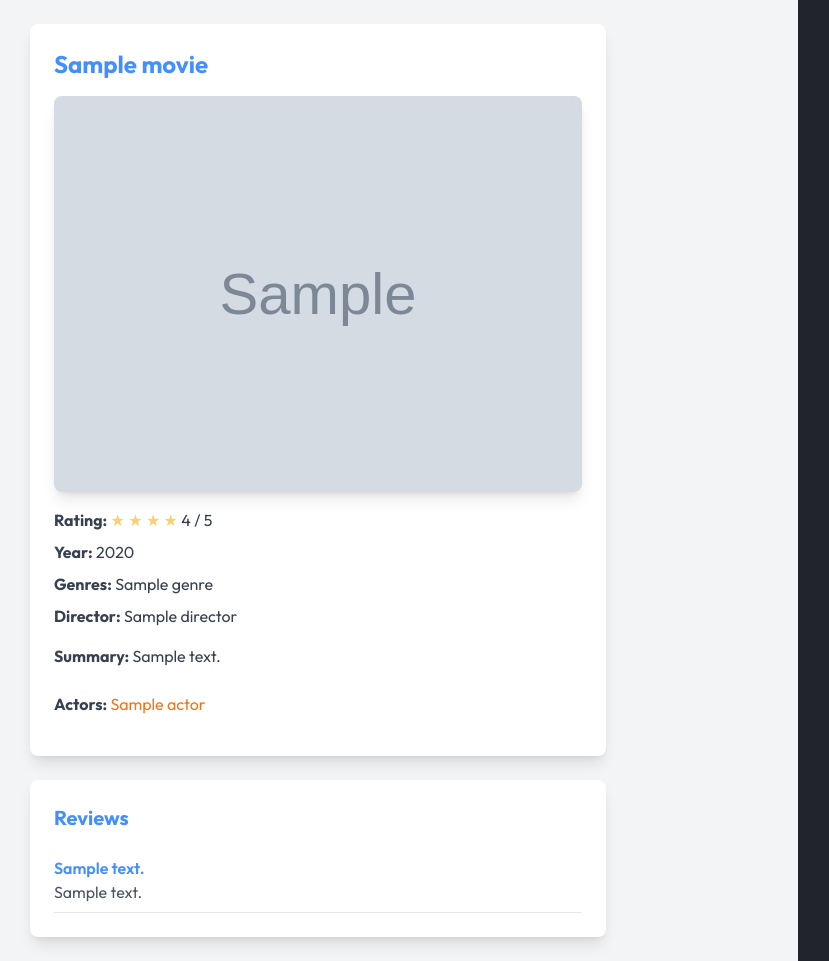
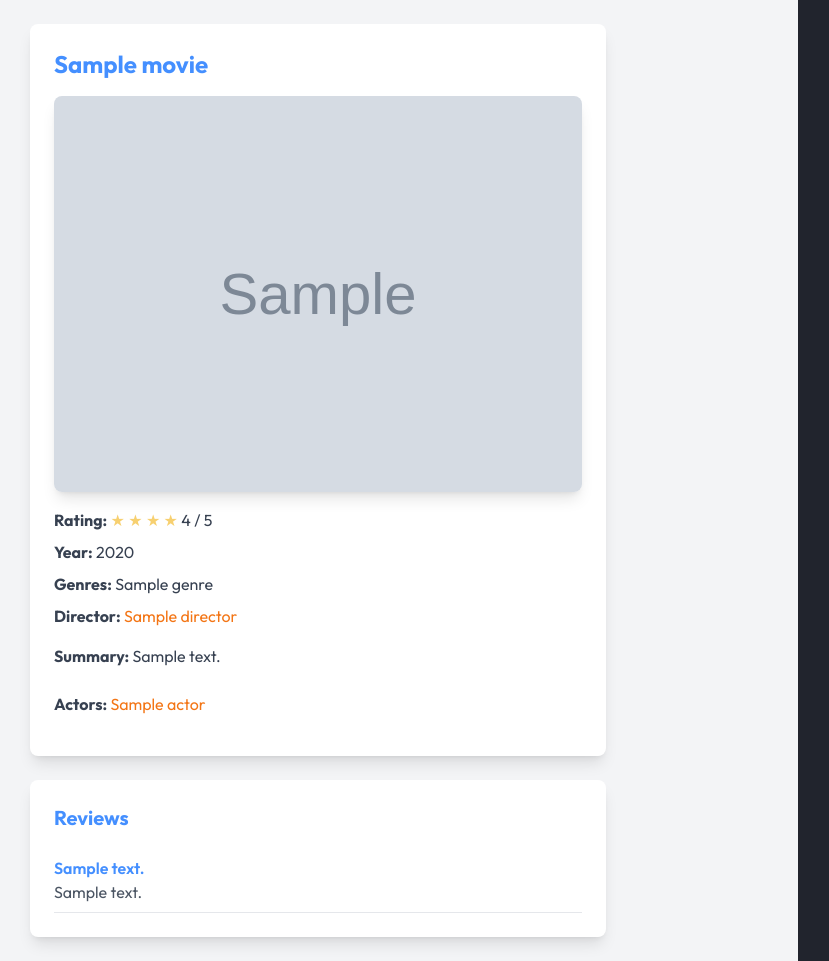
Before and after one commit to loyolaAI/MovieRec-F24, a Python web app: template app/templates/movie_info.html in a window 1280 px wide. Shown: the whole page, without its empty margins (162-991 px from the left). Run offline with Jinja, Linux system fonts and the light colour scheme; the template is opened without the code that fills it: most values are stand-ins (such as "Sample title", 1, 10 or a date in 2020); grey boxes marked "Sample" are stand-in pictures; some libraries are stand-ins or nearby versions.

Commit message:
director name is clickable

```diff
--- a/app/templates/movie_info.html
+++ b/app/templates/movie_info.html
@@ -31,7 +31,9 @@
             </p>
             <p class="mb-2"><strong>Year:</strong> {{ movie.year }}</p>
             <p class="mb-2"><strong>Genres:</strong> {{ movie.genres | join(', ') }}</p>
-            <p class="mb-4"><strong>Director:</strong> {{ movie.director }}</p>
+            <p class="mb-4"><strong>Director:</strong>
+                <a href="https://en.wikipedia.org/wiki/{{ movie.director.replace(' ', '_') }}" target="_blank" class="text-secondary hover:underline">{{ movie.director }}</a>
+            </p>
             <p><strong>Summary:</strong> {{ movie.summary }}</p>
             <br>
             <p class="mb-4">
```
